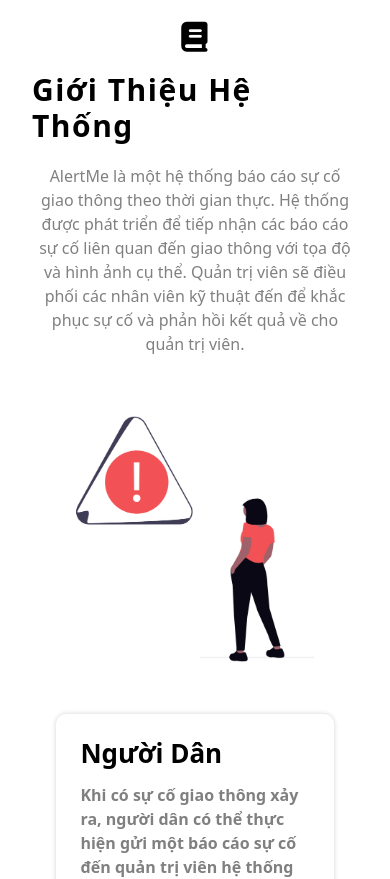
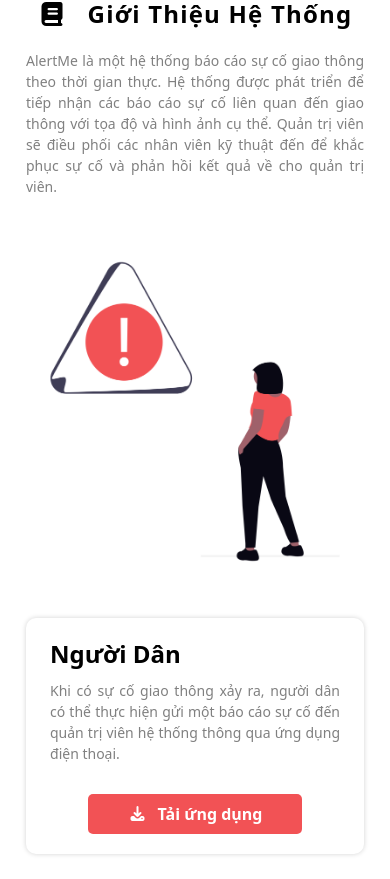
Before and after one commit to duy08k4/AlertMe, a React (Vite) app: page / in a window 390 px wide. Shown: the part 948-1827 px from the top of the page. Built offline with nearby package versions, Linux system fonts and the light colour scheme.

Commit message:
style(ui/page): Re-styling all page for mobile UI

```diff
--- a/src/ui/layouts/LandingLayout.tsx
+++ b/src/ui/layouts/LandingLayout.tsx
@@ -37,8 +37,8 @@
         { path: "/contact", name: "Liên hệ" }
     ])
     return (
-        <div className="relative min-h-screen w-full flex flex-col px-twoSidePadding max-md:px-4">
-            <div className="sticky top-0 bg-white z-50 flex items-center gap-16 flex-nowrap max-lg:flex-wrap max-lg:justify-center max-lg:gap-x-2 max-lg:gap-y-3 py-2.5 group [&>a]:text-csNormal [&>a]:max-lg:text-base [&>a]:max-md:text-[12px] [&>a]:font-semibold [&>a]:text-mainDark [&>a]:hover:text-mainRed [&>a]:p-1.5">
+        <div className="relative min-h-screen w-full flex flex-col px-twoSidePadding max-md:px-2.5">
+            <div className="sticky top-0 bg-white z-50 flex items-center gap-16 flex-nowrap max-lg:flex-wrap max-lg:justify-center max-lg:gap-x-2 max-lg:gap-y-3 py-2.5 group [&>a]:text-csNormal [&>a]:max-lg:text-base [&>a]:max-md:text-[12px] [&>a]:font-semibold [&>a]:text-mainDark [&>a]:hover:text-mainRed [&>a]:p-1.5 max-md:[&>a]:py-0">
                 <Link to="/">
                     <img src={AlertMe_Logo} alt="AlertMe" className="h-[50px] max-md:h-[30px]" />
                 </Link>
--- a/src/ui/pages/AboutTeam.tsx
+++ b/src/ui/pages/AboutTeam.tsx
@@ -128,7 +128,7 @@
                     initial={{ y: 20, opacity: 0 }}
                     animate={{ y: 0, opacity: 1 }}
                     transition={{ duration: 0.5, delay: 0.1 }}
-                    className="text-4xl md:text-5xl font-extrabold text-center text-gray-900 mb-4"
+                    className="text-3xl md:text-5xl font-extrabold text-center text-gray-900 mb-4"
                 >
                     Thành Viên Nhóm AlertMe
                 </motion.h1>
@@ -136,7 +136,7 @@
                     initial={{ y: 20, opacity: 0 }}
                     animate={{ y: 0, opacity: 1 }}
                     transition={{ duration: 0.5, delay: 0.2 }}
-                    className="text-lg text-center text-gray-500 mb-12"
+                    className="text-base md:text-lg text-center text-gray-500 mb-12"
                 >
                     Những con người tạo nên sự khác biệt.
                 </motion.p>
@@ -165,7 +165,7 @@
                         initial="hidden"
                         whileInView="visible"
                         viewport={{ once: true }}
-                        className="flex flex-nowrap overflow-x-auto gap-8 pb-4"
+                        className="grid grid-cols-1 sm:grid-cols-2 md:grid-cols-3 lg:grid-cols-5 gap-8 pb-4"
                     >
                         {memberTeam.map((member) => (
                             <motion.div key={member.studentId} variants={cardVariants}>
--- a/src/ui/pages/HomePage.tsx
+++ b/src/ui/pages/HomePage.tsx
@@ -110,11 +110,11 @@
 
             <div className="h-fit w-full flex flex-col gap-10 py-25 max-md:py-16 max-md:px-4">
                 <div className="flex flex-col items-center gap-5">
-                    <h1 className="text-black font-semibold text-4xl tracking-wider capitalize flex items-center gap-5 max-md:text-3xl max-md:justify-center max-md:flex-wrap">
+                    <h1 className="text-black font-semibold text-4xl tracking-wider capitalize flex items-center gap-5 max-md:text-2xl max-md:justify-center max-md:flex-wrap">
                         <i className="fa-solid fa-book"></i>
                         Giới thiệu hệ thống
                     </h1>
-                    <p className="w-[80%] text-csBig text-gray text-center max-lg:w-full max-md:text-base">
+                    <p className="w-[80%] text-csBig text-gray max-lg:w-full max-md:text-csSmall text-justify">
                         AlertMe là một hệ thống báo cáo sự cố giao thông theo thời gian thực. Hệ thống được phát triển để tiếp nhận các báo cáo sự cố liên quan đến giao thông với tọa độ và hình ảnh cụ thể.
                         Quản trị viên sẽ điều phối các nhân viên kỹ thuật đến để khắc phục sự cố và phản hồi kết quả về cho quản trị viên.
                     </p>
@@ -127,14 +127,14 @@
                     className="flex flex-col items-center gap-10"
                 >
                     {informationOfSystem.current.map((info, index) => (
-                        <motion.div key={index} variants={listItemVariants} className={`w-[55%] flex items-center gap-2.5 max-xl:w-[85%] max-lg:flex-col max-lg:gap-8 ${index % 2 === 1 && "flex-row-reverse"}`}>
+                        <motion.div key={index} variants={listItemVariants} className={`w-[55%] flex items-center gap-2.5 max-xl:w-[100%] max-lg:flex-col max-lg:gap-8 ${index % 2 === 1 && "flex-row-reverse"}`}>
                             <span className="flex-1/3 max-lg:w-full">
                                 <img src={info.img} className="w-full rounded-main" />
                             </span>
                             <span className=" flex-2/3 flex flex-col gap-2.5 mainShadow h-fit px-10 py-5 rounded-main max-lg:w-full max-lg:px-6">
-                                <h3 className="text-black font-semibold text-csLarge">{info.target}</h3>
-                                <p className="text-gray font-semibold max-lg:text-base">{info.des}</p>
-                                <Link to={info.path} className="bg-mainRed text-white text-csNormal font-semibold h-[50px] flex gap-2.5 items-center justify-center px-10 rounded-main mt-5 max-lg:self-center">
+                                <h3 className="text-black font-semibold text-csLarge max-md:text-2xl">{info.target}</h3>
+                                <p className="text-gray text-justify max-lg:text-base max-sm:text-csSmall">{info.des}</p>
+                                <Link to={info.path} className="bg-mainRed text-white text-csNormal font-semibold h-[50px] max-md:h-[40px] flex gap-2.5 items-center justify-center px-10 rounded-main max-md:rounded-small mt-5 max-lg:self-center">
                                     <i className={info.btn_icon_class}></i>
                                     {info.btn_content}
                                 </Link>
@@ -162,13 +162,13 @@
                     {mainFeats.current.map((feat, index) => (
                         <motion.span key={index} variants={listItemVariants} className="mainShadow w-[30%] flex-grow flex flex-col gap-1 px-5 py-5 max-lg:w-[45%] max-sm:w-full rounded-lg">
                             <span className="flex items-center gap-2.5">
-                                <span className={`h-[40px] aspect-square flex items-center justify-center ${feat.rgb_color} rounded-full flex-shrink-0`}>
+                                <span className={`h-[40px] max-md:h-[32px] aspect-square flex items-center justify-center ${feat.rgb_color} rounded-full flex-shrink-0`}>
                                     <i className={`${feat.class_icon} ${feat.color}`}></i>
                                 </span>
-                                <p className="text-black font-semibold text-csBig">{feat.name}</p>
+                                <p className="text-black font-semibold text-csBig max-md:text-base">{feat.name}</p>
                             </span>
                             <span className="px-5">
-                                <p className="text-gray font-semibold">{feat.short_des}</p>
+                                <p className="text-gray font-semibold max-md:text-sm">{feat.short_des}</p>
                             </span>
                         </motion.span>
                     ))}
```
